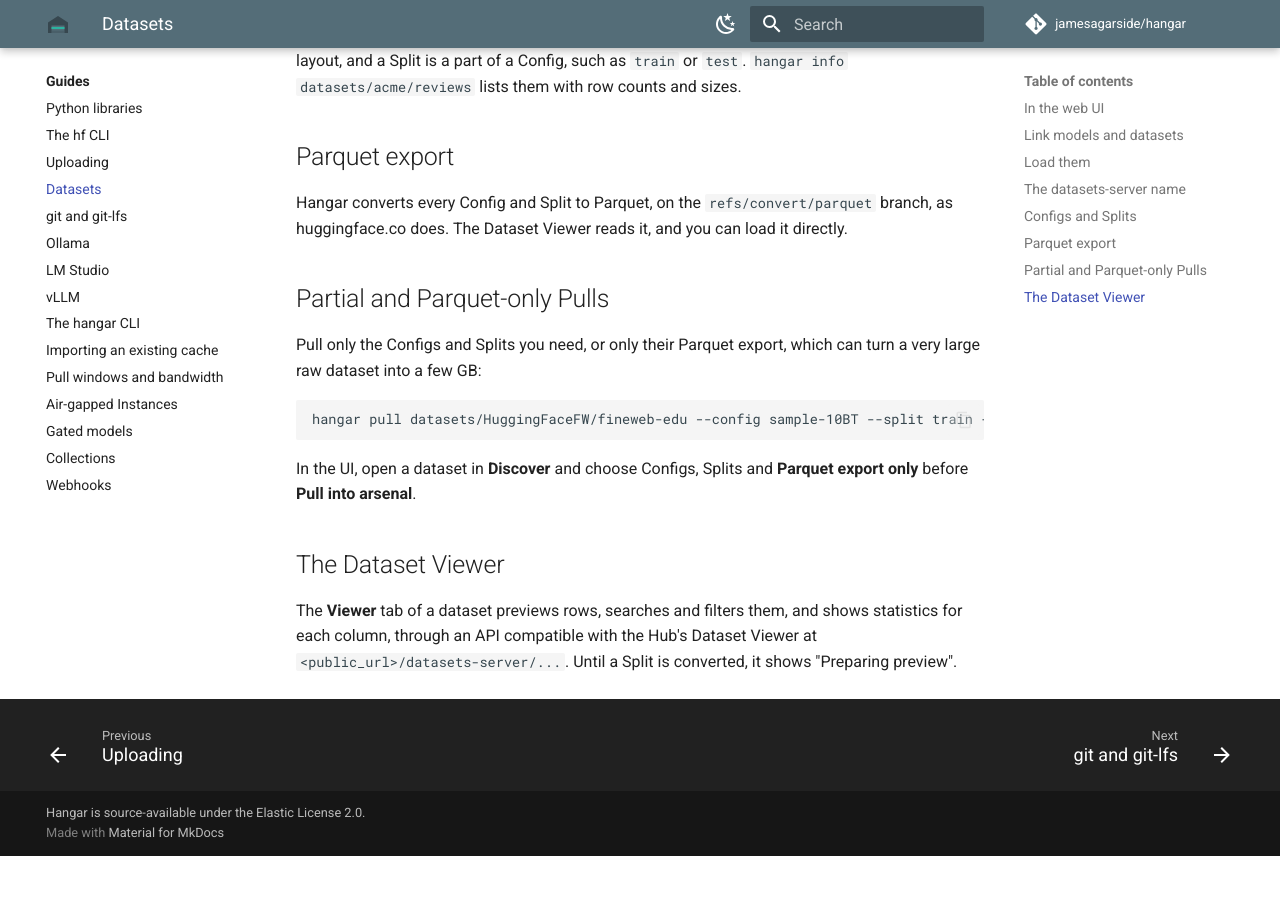
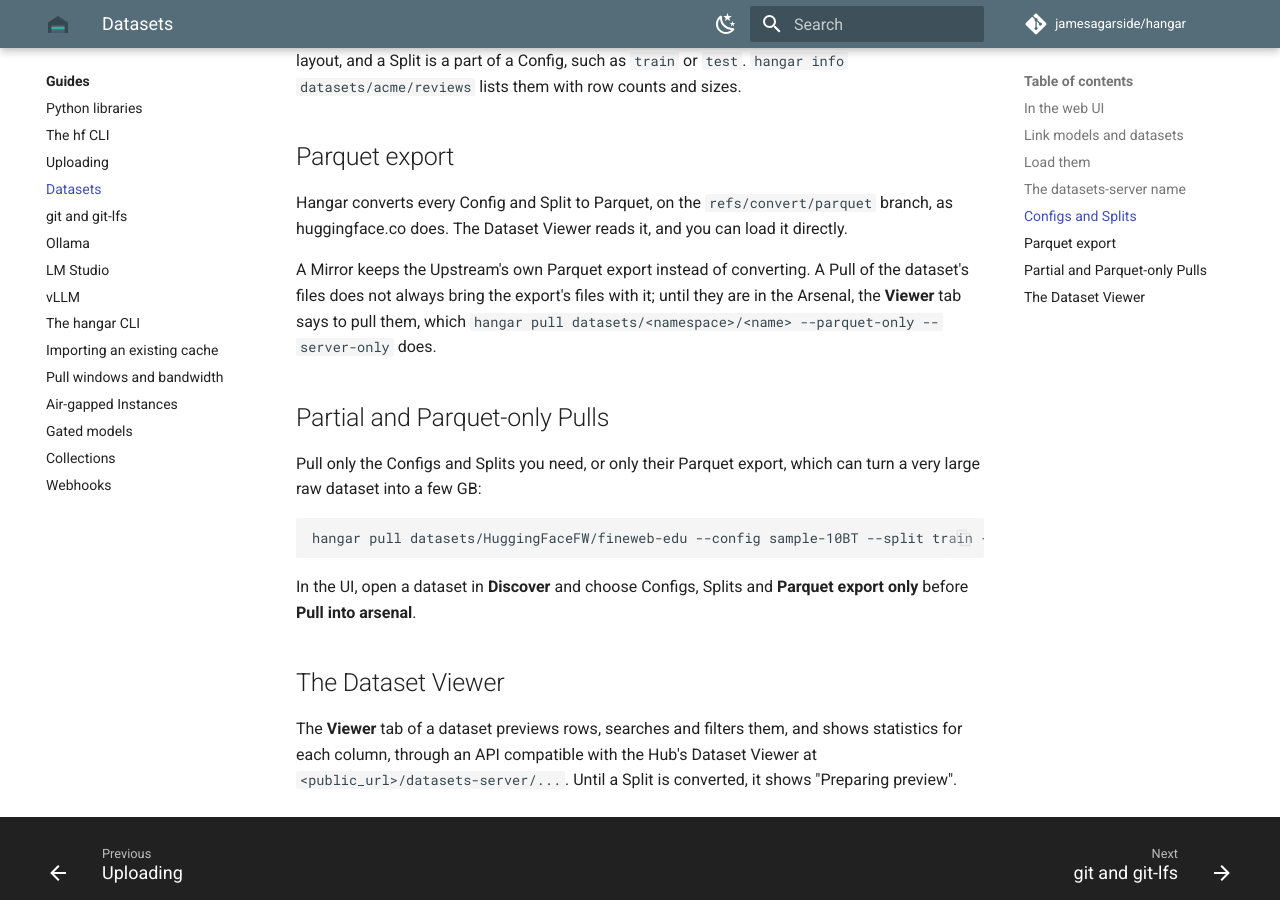
Before and after one commit to hangar-hub/hangar, an MkDocs documentation site: the page built from docs/guides/datasets.md, in a window 1280 px wide and 900 px high, scrolled down 2083 px. Built offline with MkDocs 1.6.1 and Material for MkDocs 9.7.7, drawn with Linux system fonts in a browser that asks for light colours; comment, search, counter and statistics services are not loaded; the version menu is left out; before the commit the page ends 2939 px from its top, so only the background shows below that.

Commit message:
docs(datasets): say a Mirror's Viewer needs the Upstream's Parquet export pulled

```diff
--- a/docs/guides/datasets.md
+++ b/docs/guides/datasets.md
@@ -74,6 +74,8 @@
 
 Hangar converts every Config and Split to Parquet, on the `refs/convert/parquet` branch, as huggingface.co does. The Dataset Viewer reads it, and you can load it directly.
 
+A Mirror keeps the Upstream's own Parquet export instead of converting. A Pull of the dataset's files does not always bring the export's files with it; until they are in the Arsenal, the **Viewer** tab says to pull them, which `hangar pull datasets/<namespace>/<name> --parquet-only --server-only` does.
+
 ## Partial and Parquet-only Pulls
 
 Pull only the Configs and Splits you need, or only their Parquet export, which can turn a very large raw dataset into a few GB:
```
